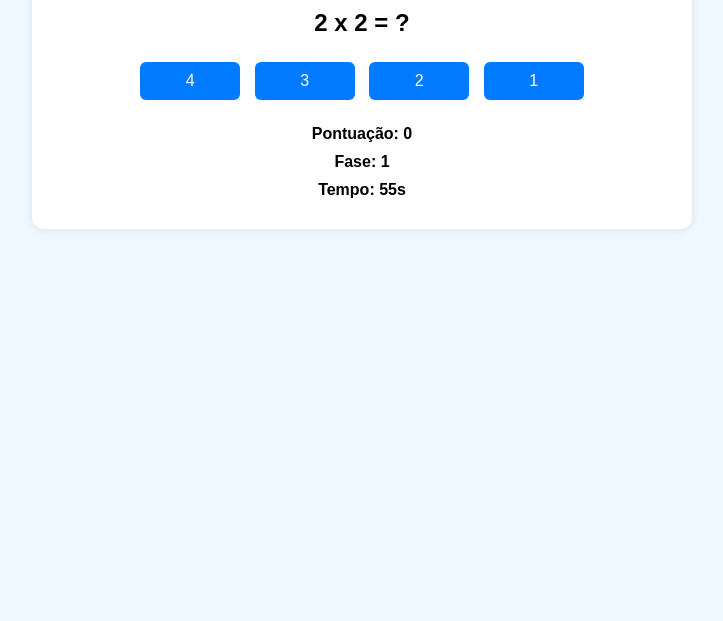
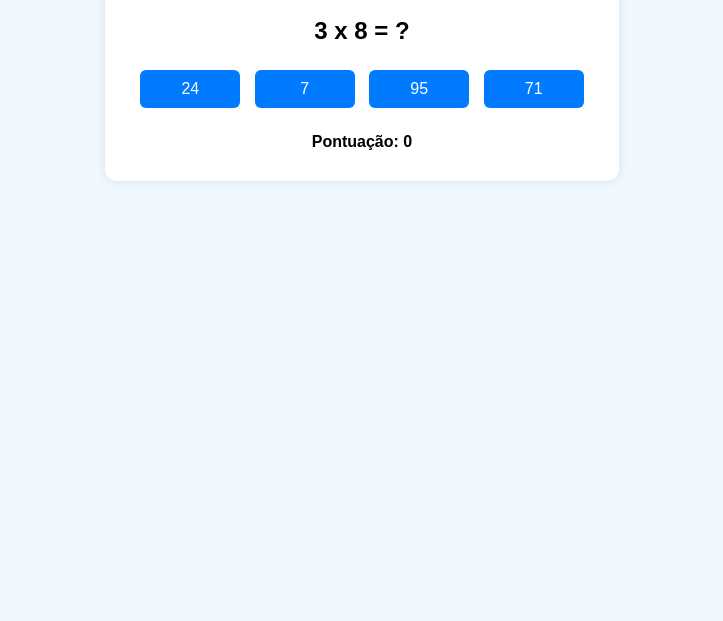
Before and after one commit to PabloLuan000/Quiz-tabuada, a plain HTML site: page index.html in a window 1280 px wide. Shown: the part 179-800 px from the top of the page, without its empty margins (278-1001 px from the left). Drawn offline with Linux system fonts and the light colour scheme.

Commit message:
Projeto Termidado

```diff
--- a/index.html
+++ b/index.html
@@ -8,27 +8,19 @@
 </head>
 <body>
   <div class="container">
-    <header>
-      <h1>Deivid e a Tabuada</h1>
-      <p>Resolva a multiplicação:</p>
-    </header>
+    <h1>Deivid e a Tabuada</h1>
+    <p>Resolva a multiplicação:</p>
+    <h2 id="pergunta"></h2>
 
-    <section id="pergunta-section">
-      <h2 id="pergunta"></h2>
-      <div id="opcoes" role="group" aria-labelledby="pergunta">
-        <button class="opcao" onclick="verificarResposta(0)" aria-label="Opção 1"></button>
-        <button class="opcao" onclick="verificarResposta(1)" aria-label="Opção 2"></button>
-        <button class="opcao" onclick="verificarResposta(2)" aria-label="Opção 3"></button>
-        <button class="opcao" onclick="verificarResposta(3)" aria-label="Opção 4"></button>
-      </div>
-    </section>
+    <div id="opcoes">
+      <button class="opcao" onclick="verificarResposta(0)"></button>
+      <button class="opcao" onclick="verificarResposta(1)"></button>
+      <button class="opcao" onclick="verificarResposta(2)"></button>
+      <button class="opcao" onclick="verificarResposta(3)"></button>
+    </div>
 
-    <section id="feedback-section">
-      <div id="feedback" aria-live="polite"></div>
-      <div id="pontuacao">Pontuação: 0</div>
-      <div id="fase">Fase: 1</div>
-      <div id="cronometro">Tempo: 60s</div>
-    </section>
+    <div id="feedback"></div>
+    <div id="pontuacao">Pontuação: 0</div>
   </div>
 
   <script src="script.js"></script>
--- a/script.js
+++ b/script.js
@@ -1,48 +1,30 @@
 let num1, num2;
 let pontuacao = 0;
-let fase = 1;
-let tempo = 60;
-let intervalo;
 
-// Função para gerar uma nova pergunta
 function novaPergunta() {
-  num1 = gerarNumero(fase);
-  num2 = gerarNumero(fase);
+  num1 = Math.floor(Math.random() * 10) + 1; // Números de 1 a 10
+  num2 = Math.floor(Math.random() * 10) + 1; // Números de 1 a 10
   document.getElementById('pergunta').textContent = `${num1} x ${num2} = ?`;
   document.getElementById('feedback').textContent = '';
 
   const respostaCorreta = num1 * num2;
-  const opcoes = gerarOpcoes(respostaCorreta);
+  let opcoes = [respostaCorreta];
 
-  atualizarBotoes(opcoes);
-}
-
-// Função para gerar números baseados na fase
-function gerarNumero(fase) {
-  return Math.floor(Math.random() * (fase * 3)) + 1;
-}
-
-// Função para gerar opções de resposta
-function gerarOpcoes(respostaCorreta) {
-  const opcoes = [respostaCorreta];
   while (opcoes.length < 4) {
-    let opcao = gerarNumero(fase);
+    let opcao = Math.floor(Math.random() * 100) + 1; // Números aleatórios até 100
     if (!opcoes.includes(opcao)) {
       opcoes.push(opcao);
     }
   }
-  return opcoes.sort(() => Math.random() - 0.5);
-}
 
-// Função para atualizar o texto dos botões com as opções
-function atualizarBotoes(opcoes) {
+  opcoes = opcoes.sort(() => Math.random() - 0.5);
+
   const buttons = document.querySelectorAll('.opcao');
   buttons.forEach((button, index) => {
     button.textContent = opcoes[index];
   });
 }
 
-// Função para verificar a resposta do usuário
 function verificarResposta(opcao) {
   const respostaCorreta = num1 * num2;
   const respostas = document.querySelectorAll('.opcao');
@@ -53,12 +35,6 @@ function verificarResposta(opcao) {
     document.getElementById('feedback').textContent = 'Correto! 🎉';
     document.getElementById('feedback').style.color = 'green';
     document.getElementById('pontuacao').textContent = `Pontuação: ${pontuacao}`;
-
-    if (pontuacao % 5 === 0) {
-      fase++;
-      document.getElementById('fase').textContent = `Fase: ${fase}`;
-    }
-
     setTimeout(novaPergunta, 500); // Atualiza a pergunta após resposta
   } else {
     document.getElementById('feedback').textContent = 'Errado, tente de novo! ❌';
@@ -66,22 +42,8 @@ function verificarResposta(opcao) {
   }
 }
 
-// Função para atualizar o cronômetro
-function atualizarCronometro() {
-  tempo--;
-  document.getElementById('cronometro').textContent = `Tempo: ${tempo}s`;
-
-  if (tempo === 0) {
-    clearInterval(intervalo);
-    alert(`Tempo esgotado! Sua pontuação final foi: ${pontuacao}`);
-    location.reload(); // Recarrega o jogo ao fim do tempo
-  }
-}
-
-// Função para iniciar o jogo
 function iniciarJogo() {
   novaPergunta();
-  intervalo = setInterval(atualizarCronometro, 1000); // Atualiza o cronômetro a cada segundo
 }
 
 iniciarJogo();
--- a/style.css
+++ b/style.css
@@ -1,40 +1,22 @@
-/* Definição de variáveis */
-:root {
-    --cor-fundo: #f0f8ff;
-    --cor-container: #fff;
-    --cor-botao: #007BFF;
-    --cor-botao-hover: #0056b3;
-    --cor-texto: #333;
-    --cor-texto-foco: #000;
-    --padding: 40px;
-    --font-size-base: 16px;
-  }
-
-  /* Estilos gerais */
 body {
     font-family: Arial, sans-serif;
     text-align: center;
-    background: var(--cor-fundo);
-    padding: var(--padding);
-    margin: 0;
+    background: #f0f8ff;
+    padding: 40px;
   }
 
-  /* Estilo do container */
   .container {
-    background: var(--cor-container);
+    background: #fff;
     border-radius: 12px;
     padding: 30px;
-    box-shadow: 0 0 10px rgba(0, 0, 0, 0.1);
+    box-shadow: 0 0 10px rgba(0,0,0,0.1);
     display: inline-block;
-    max-width: 600px;
-    width: 100%;
   }
 
-  /* Estilo dos botões */
   button.opcao {
     padding: 10px 20px;
-    font-size: var(--font-size-base);
-    background: var(--cor-botao);
+    font-size: 16px;
+    background: #007BFF;
     color: white;
     border: none;
     border-radius: 6px;
@@ -42,42 +24,18 @@
     margin: 5px;
     width: 100px;
     display: inline-block;
-    transition: background 0.3s ease, transform 0.2s ease;
   }
 
   button.opcao:hover {
-    background: var(--cor-botao-hover);
-    transform: scale(1.05);
+    background: #0056b3;
   }
 
-  button.opcao:focus {
-    outline: none;
-    border: 2px solid var(--cor-botao-hover);
-  }
-
-  /* Estilo de feedback e textos */
   #feedback {
     font-weight: bold;
     margin-top: 20px;
   }
 
-  #pontuacao, #fase, #cronometro {
+  #pontuacao {
     margin-top: 10px;
     font-weight: bold;
   }
-
-  /* Responsividade */
-  @media (max-width: 600px) {
-    body {
-      padding: 20px;
-    }
-
-    .container {
-      padding: 20px;
-    }
-
-    button.opcao {
-      width: 80%;
-      font-size: 14px;
-    }
-  }
```
Lines whose indentation alone changed are shown as unchanged.
